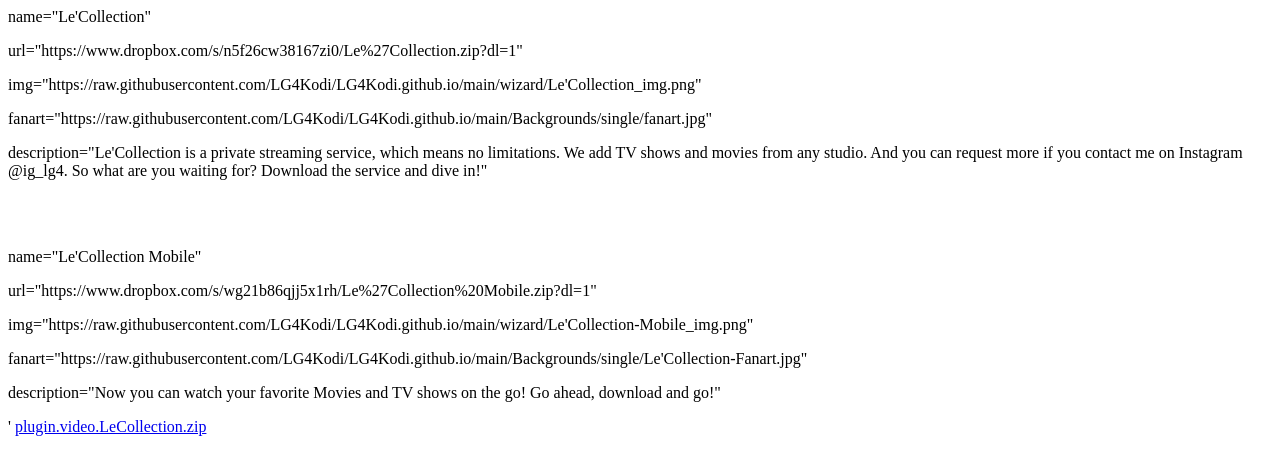
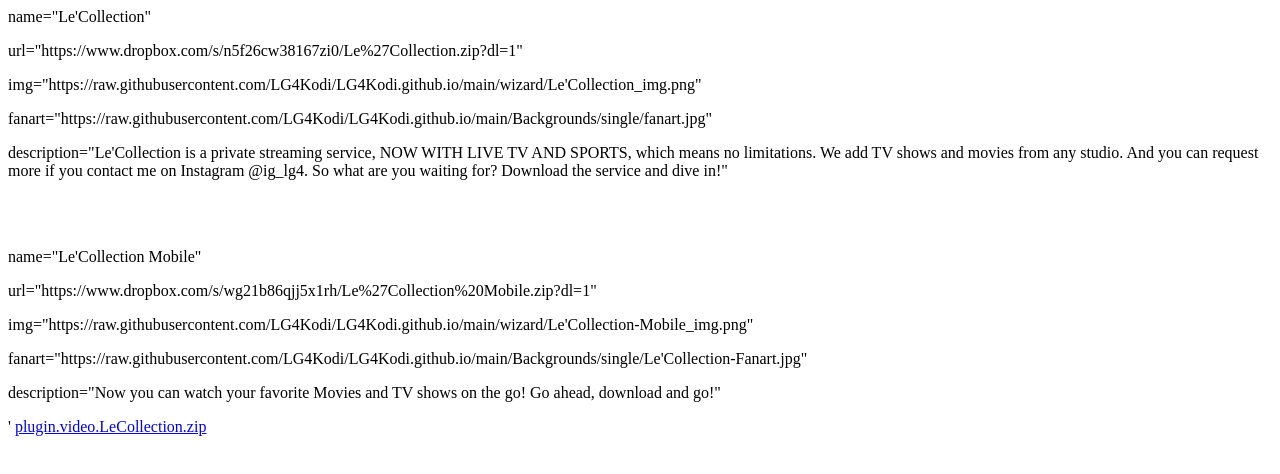
Before and after one commit to LG4Kodi/LG4Kodi.github.io, a plain HTML site: page wizard/index.html in a window 1280 px wide. Drawn offline with Linux system fonts and the light colour scheme.

Commit message:
Update index.html

```diff
--- a/wizard/index.html
+++ b/wizard/index.html
@@ -5,7 +5,7 @@
 <p>url="https://www.dropbox.com/s/n5f26cw38167zi0/Le%27Collection.zip?dl=1"</p>
 <p>img="https://raw.githubusercontent.com/LG4Kodi/LG4Kodi.github.io/main/wizard/Le'Collection_img.png"</p>
 <p>fanart="https://raw.githubusercontent.com/LG4Kodi/LG4Kodi.github.io/main/Backgrounds/single/fanart.jpg"</p>
-<p>description="Le'Collection is a private streaming service, which means no limitations. We add TV shows and movies from any studio. And you can request more if you contact me on Instagram @ig_lg4. So what are you waiting for? Download the service and dive in!"</p>
+<p>description="Le'Collection is a private streaming service, NOW WITH LIVE TV AND SPORTS, which means no limitations. We add TV shows and movies from any studio. And you can request more if you contact me on Instagram @ig_lg4. So what are you waiting for? Download the service and dive in!"</p>
 <br><br>
 <p>name="Le'Collection Mobile"
 <p>url="https://www.dropbox.com/s/wg21b86qjj5x1rh/Le%27Collection%20Mobile.zip?dl=1"</p>
```
